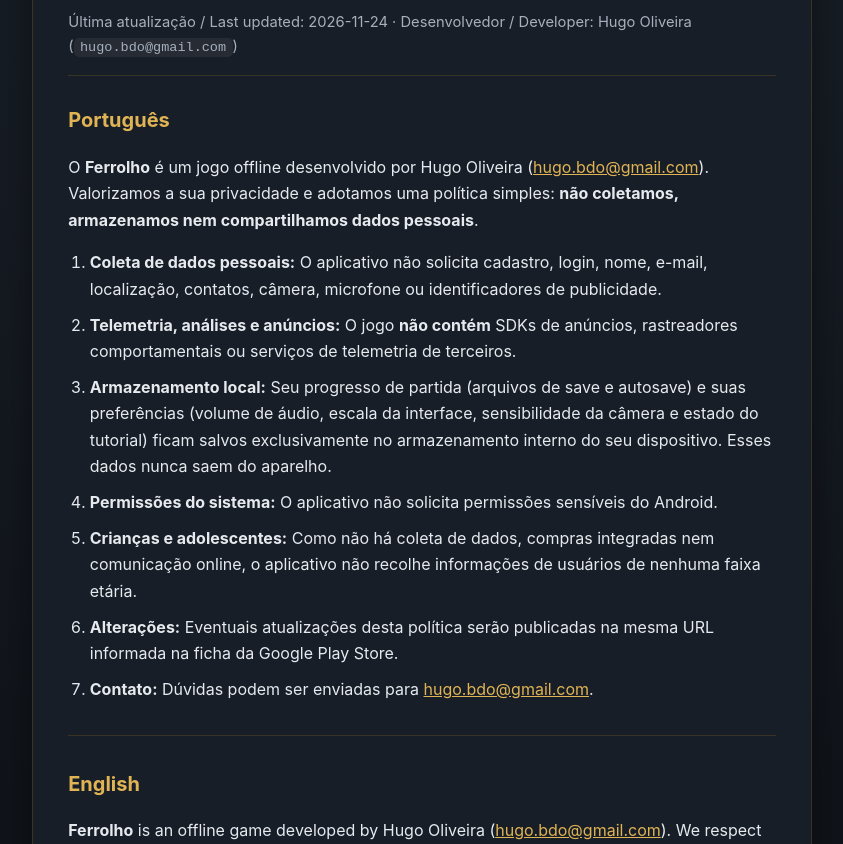
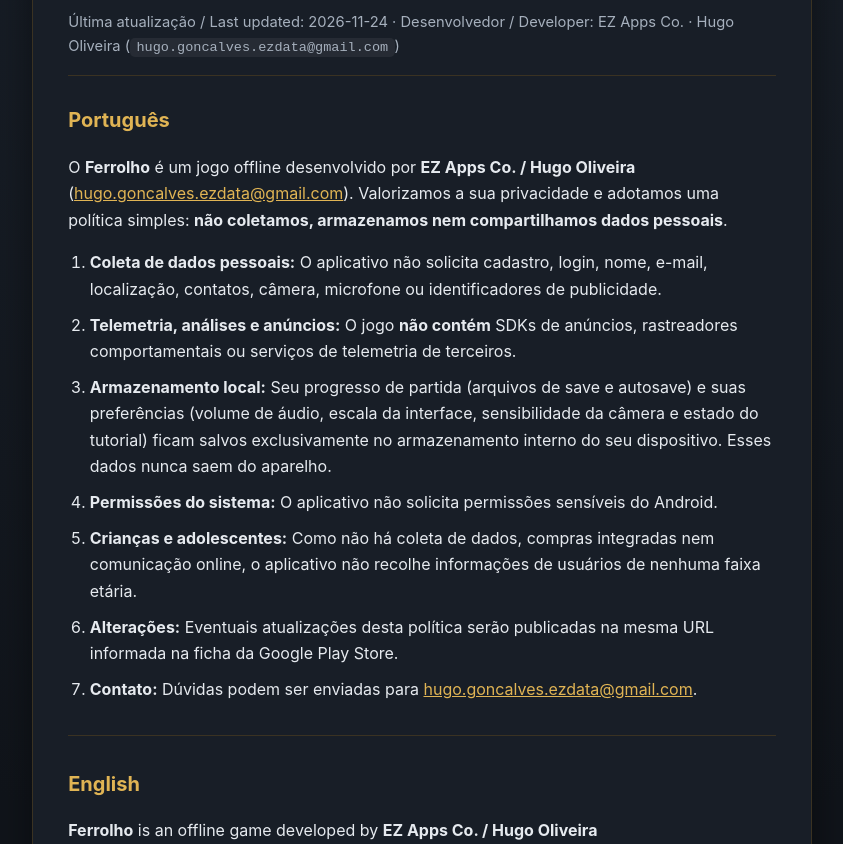
Before and after one commit to Hugobdo/ferrolho-privacy, a plain HTML site: page index.html in a window 1280 px wide. Shown: the part 107-951 px from the top of the page, without its empty margins (218-1061 px from the left). Drawn offline with Linux system fonts and the light colour scheme.

Commit message:
Update developer contact email to hugo.goncalves.ezdata@gmail.com

```diff
--- a/index.html
+++ b/index.html
@@ -83,14 +83,14 @@
   <main>
     <header>
       <h1>Política de Privacidade — Ferrolho</h1>
-      <p class="meta">Última atualização / Last updated: 2026-11-24 · Desenvolvedor / Developer: Hugo Oliveira (<code>hugo.bdo@gmail.com</code>)</p>
+      <p class="meta">Última atualização / Last updated: 2026-11-24 · Desenvolvedor / Developer: EZ Apps Co. · Hugo Oliveira (<code>hugo.goncalves.ezdata@gmail.com</code>)</p>
     </header>
 
     <section lang="pt-BR">
       <h2>Português</h2>
       <p>
-        O <strong>Ferrolho</strong> é um jogo offline desenvolvido por Hugo Oliveira
-        (<a href="mailto:hugo.bdo@gmail.com">hugo.bdo@gmail.com</a>). Valorizamos a sua privacidade e adotamos uma política simples:
+        O <strong>Ferrolho</strong> é um jogo offline desenvolvido por <strong>EZ Apps Co. / Hugo Oliveira</strong>
+        (<a href="mailto:hugo.goncalves.ezdata@gmail.com">hugo.goncalves.ezdata@gmail.com</a>). Valorizamos a sua privacidade e adotamos uma política simples:
         <strong>não coletamos, armazenamos nem compartilhamos dados pessoais</strong>.
       </p>
       <ol>
@@ -100,7 +100,7 @@
         <li><strong>Permissões do sistema:</strong> O aplicativo não solicita permissões sensíveis do Android.</li>
         <li><strong>Crianças e adolescentes:</strong> Como não há coleta de dados, compras integradas nem comunicação online, o aplicativo não recolhe informações de usuários de nenhuma faixa etária.</li>
         <li><strong>Alterações:</strong> Eventuais atualizações desta política serão publicadas na mesma URL informada na ficha da Google Play Store.</li>
-        <li><strong>Contato:</strong> Dúvidas podem ser enviadas para <a href="mailto:hugo.bdo@gmail.com">hugo.bdo@gmail.com</a>.</li>
+        <li><strong>Contato:</strong> Dúvidas podem ser enviadas para <a href="mailto:hugo.goncalves.ezdata@gmail.com">hugo.goncalves.ezdata@gmail.com</a>.</li>
       </ol>
     </section>
 
@@ -109,8 +109,8 @@
     <section lang="en">
       <h2>English</h2>
       <p>
-        <strong>Ferrolho</strong> is an offline game developed by Hugo Oliveira
-        (<a href="mailto:hugo.bdo@gmail.com">hugo.bdo@gmail.com</a>). We respect your privacy and follow a simple principle:
+        <strong>Ferrolho</strong> is an offline game developed by <strong>EZ Apps Co. / Hugo Oliveira</strong>
+        (<a href="mailto:hugo.goncalves.ezdata@gmail.com">hugo.goncalves.ezdata@gmail.com</a>). We respect your privacy and follow a simple principle:
         <strong>we do not collect, store, or share personal data</strong>.
       </p>
       <ol>
@@ -120,7 +120,7 @@
         <li><strong>Device permissions:</strong> The app does not request sensitive Android runtime permissions.</li>
         <li><strong>Children's privacy:</strong> Because no personal data is collected and there are no online features or ads, the app does not collect personal information from users of any age.</li>
         <li><strong>Changes:</strong> Updates to this policy will be posted at the URL listed in the Google Play Store listing.</li>
-        <li><strong>Contact:</strong> For privacy questions, contact <a href="mailto:hugo.bdo@gmail.com">hugo.bdo@gmail.com</a>.</li>
+        <li><strong>Contact:</strong> For privacy questions, contact <a href="mailto:hugo.goncalves.ezdata@gmail.com">hugo.goncalves.ezdata@gmail.com</a>.</li>
       </ol>
     </section>
   </main>
```
